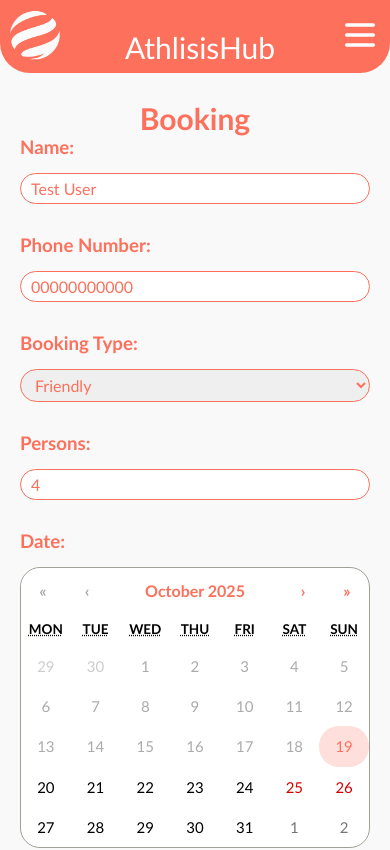
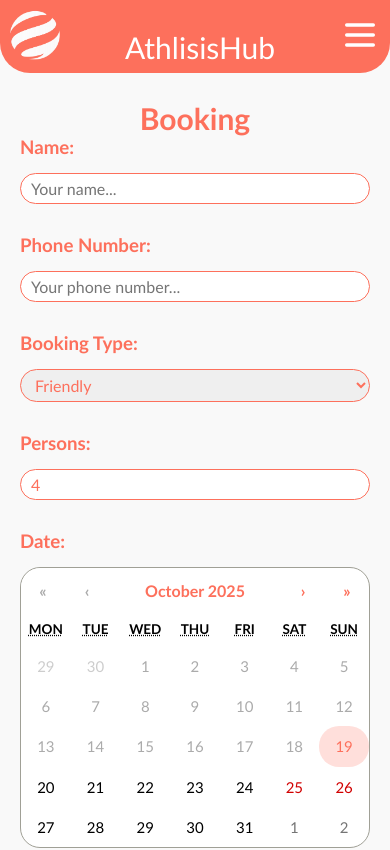
Before and after one commit to gdrakoulakos/athlisis-hub, a Next.js app: page /booking in a window 390 px wide. Shown: the top 850 px of the page. Built offline with nearby package versions, Linux system fonts and the light colour scheme.

Commit message:
Turn the default values of name and phone to ""

```diff
--- a/src/app/booking/page.js
+++ b/src/app/booking/page.js
@@ -28,8 +28,8 @@ export default function Booking() {
     date: formattedToday,
     duration: 0,
     court: 0,
-    name: "Test User",
-    phone: "00000000000",
+    name: "",
+    phone: "",
     persons: 4,
     type: "Friendly",
     time: "9:00:00",
```
